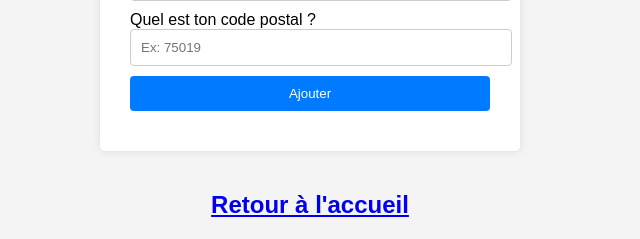
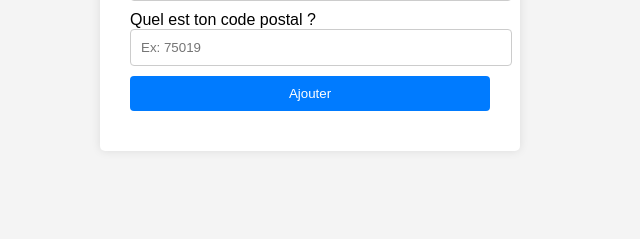
Before and after one commit to DamienBataillardGOATT/goatt-tools, a Flask app: page /client in a window 1280 px wide. Shown: the part 824-1063 px from the top of the page, without its empty margins (330-970 px from the left). After the commit the page ends 935 px from the top, so only its background shows below. Run offline with Flask 3, Linux system fonts and the light colour scheme.

Commit message:
16th commit

```diff
--- a/templates/client.html
+++ b/templates/client.html
@@ -47,6 +47,5 @@
             <input type="submit" value="Ajouter">
         </form>
     </div>
-    <a href="/"><h2>Retour à l'accueil</h2></a>
 </body>
 </html>
```
